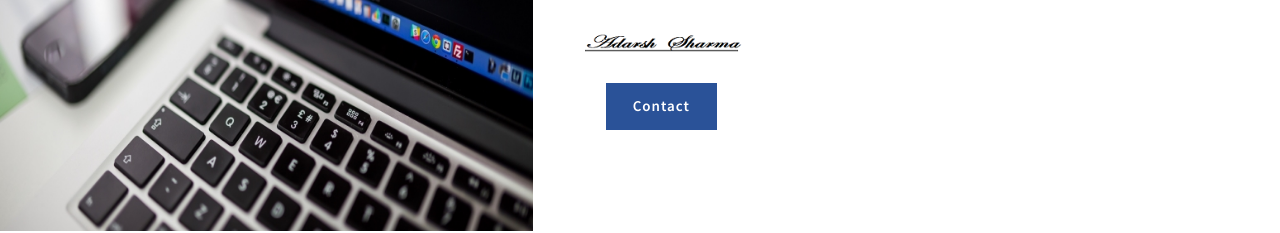
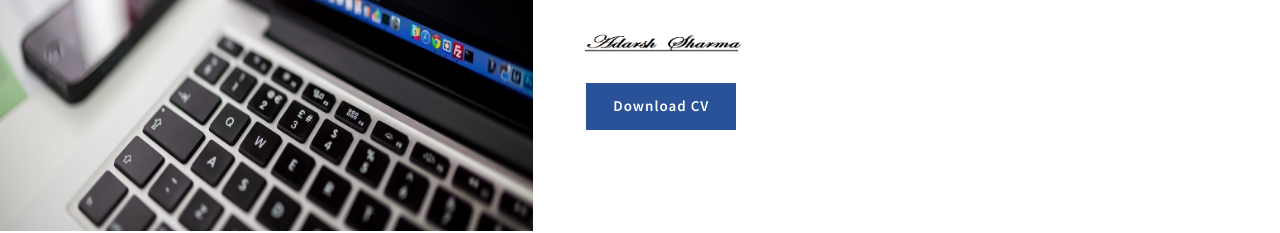
Before and after one commit to 8962165868/8962165868.github.io, a plain HTML site: page index.html in a window 1280 px wide. Shown: the part 1105-1338 px from the top of the page. Drawn offline with Linux system fonts and the light colour scheme.

Commit message:
resume uploaded

```diff
--- a/index.html
+++ b/index.html
@@ -119,7 +119,7 @@ Smartphone Compatible web template, free webdesigns for Nokia, Samsung, LG, Sony
 						<div class="col-sm-4 col-6 myphoto-sign text-center">
 							<img src="images/ad1.jpg" alt="" class="img-fluid rounded-circle"/>
 							<img src="images/ad5.png" alt="" class="img-fluid mt-3"/>
-							<a href="mailto:infoadarsh123@gmail.com" class="scroll abt-btn"> Contact </a>
+							<a href="MyResume.docx" download = "Resume" class="scroll abt-btn"> Download CV </a>
 						</div>
 						<div class="col-sm-7 offset-lg-1">
 							<!--h4>Personal Info</h4-->
```
Also changed, not shown: 1 other file.
